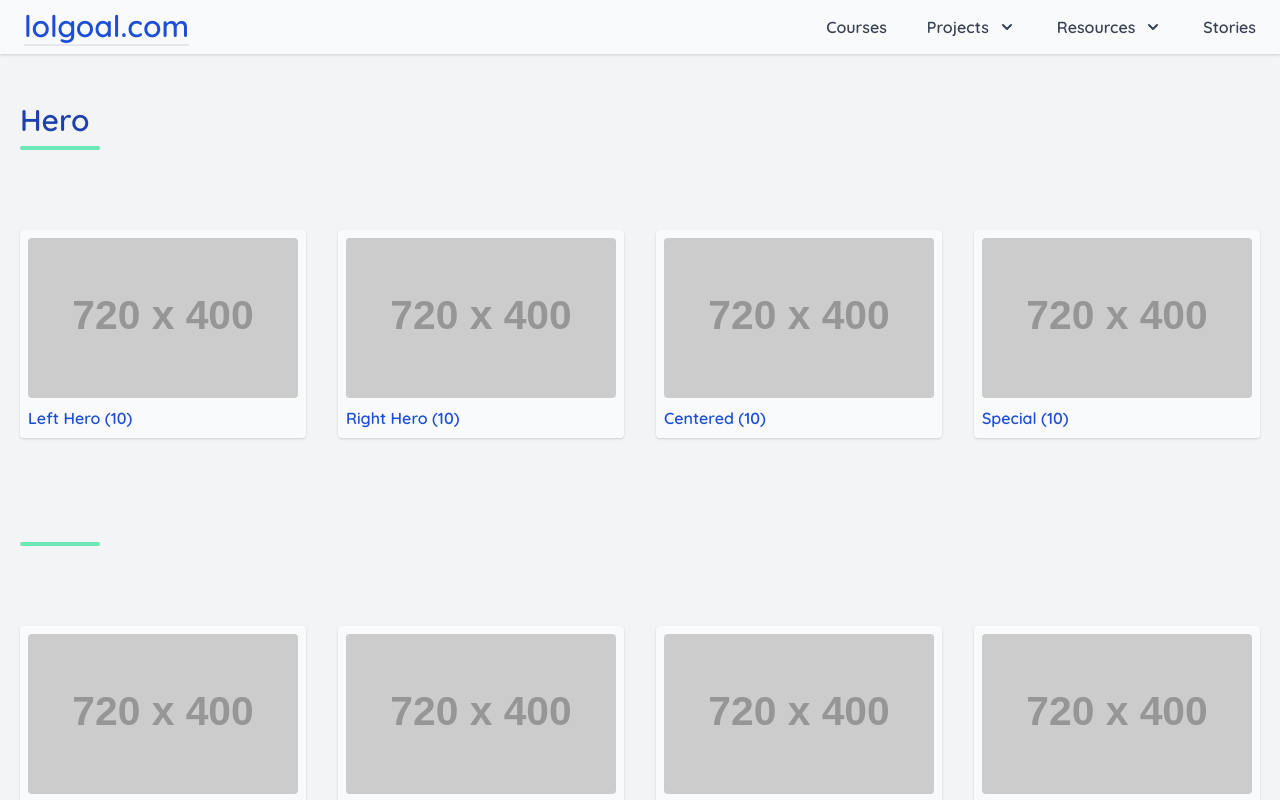
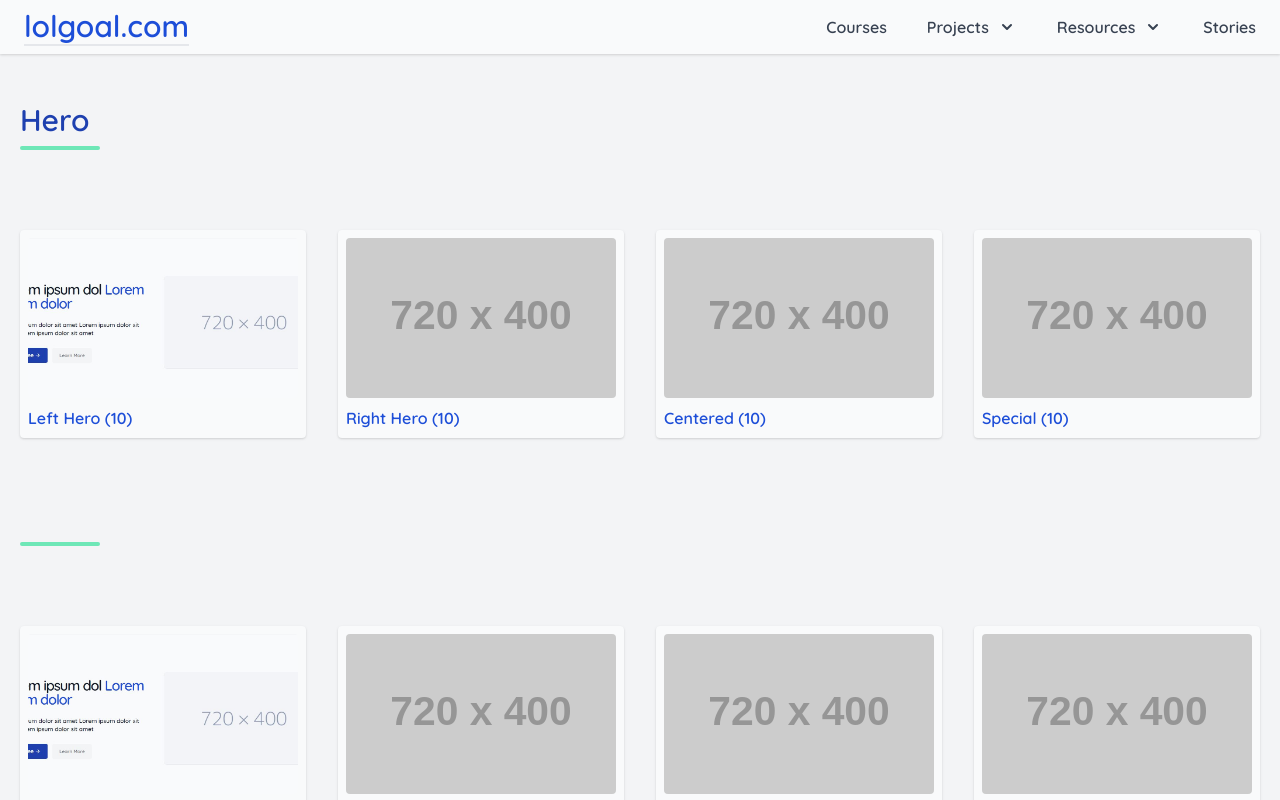
Before and after one commit to Variiiest/reactlolgoal, a React (Create React App) app: page /tailcomp in a window 1280 px wide. Shown: the top 800 px of the page. Built offline with nearby package versions, Linux system fonts and the light colour scheme.

Commit message:
first commit

```diff
--- a/src/Uipages/heroleft.js
+++ b/src/Uipages/heroleft.js
@@ -14,15 +14,16 @@ export class heroleft extends Component {
 <CodeCard>
 <HeroL5/>
                 </CodeCard>
+                <CodeCard>
+<HeroL2/>
+                </CodeCard>
 <CodeCard>
 <HeroL4/>
                 </CodeCard>
 <CodeCard>
 <HeroL3/>
                 </CodeCard>
-                              <CodeCard>
-<HeroL2/>
-                </CodeCard>
+
                 <CodeCard>
 <HeroL1/>
                 </CodeCard>
--- a/src/uicomp1/Tailcompcard.js
+++ b/src/uicomp1/Tailcompcard.js
@@ -1,5 +1,6 @@
 import React, { Component } from 'react'
 import { Link } from 'react-router-dom'
+import image1 from './images/1.JPG'
 
 export class Tailcompcard extends Component {
     render() {
@@ -18,7 +19,7 @@ export class Tailcompcard extends Component {
             <div className="xl:w-1/4 md:w-1/2 p-4 ">
                 <Link to={this.props.firstl}>
               <div className="p-2 bg-gray-50 shadow rounded">
-                <img className="h-40 rounded w-full object-cover object-center mb-2" src="https://dummyimage.com/720x400" alt="content" />
+                <img className="h-40 rounded w-full object-cover object-center mb-2" src={image1} alt="content" />
 
                 <h2 className="text-base text-blue-700 font-bold title-font">{this.props.first}</h2>
 
```
Also changed, not shown: src/uicomp1/images/1.JPG (added).
